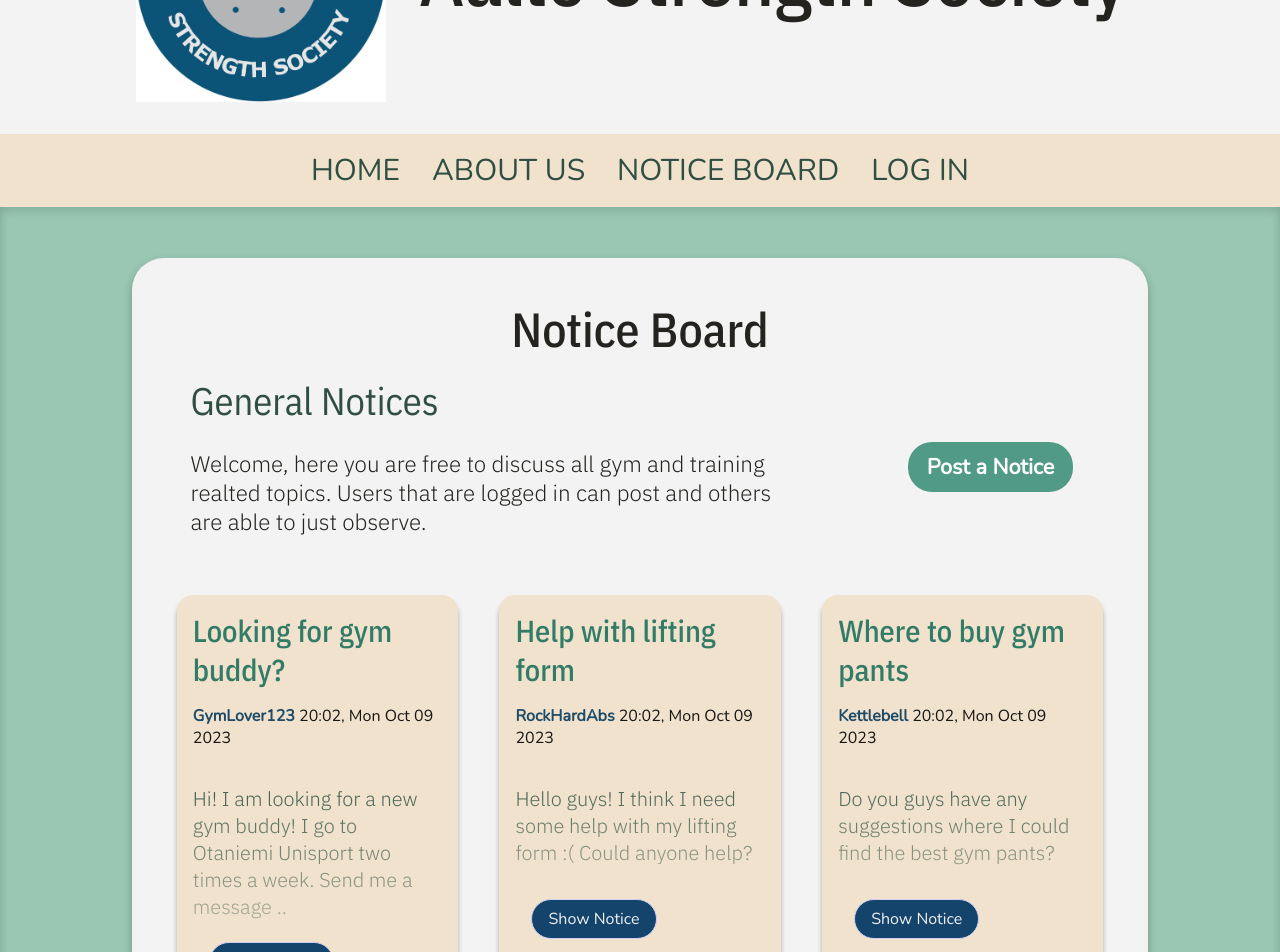
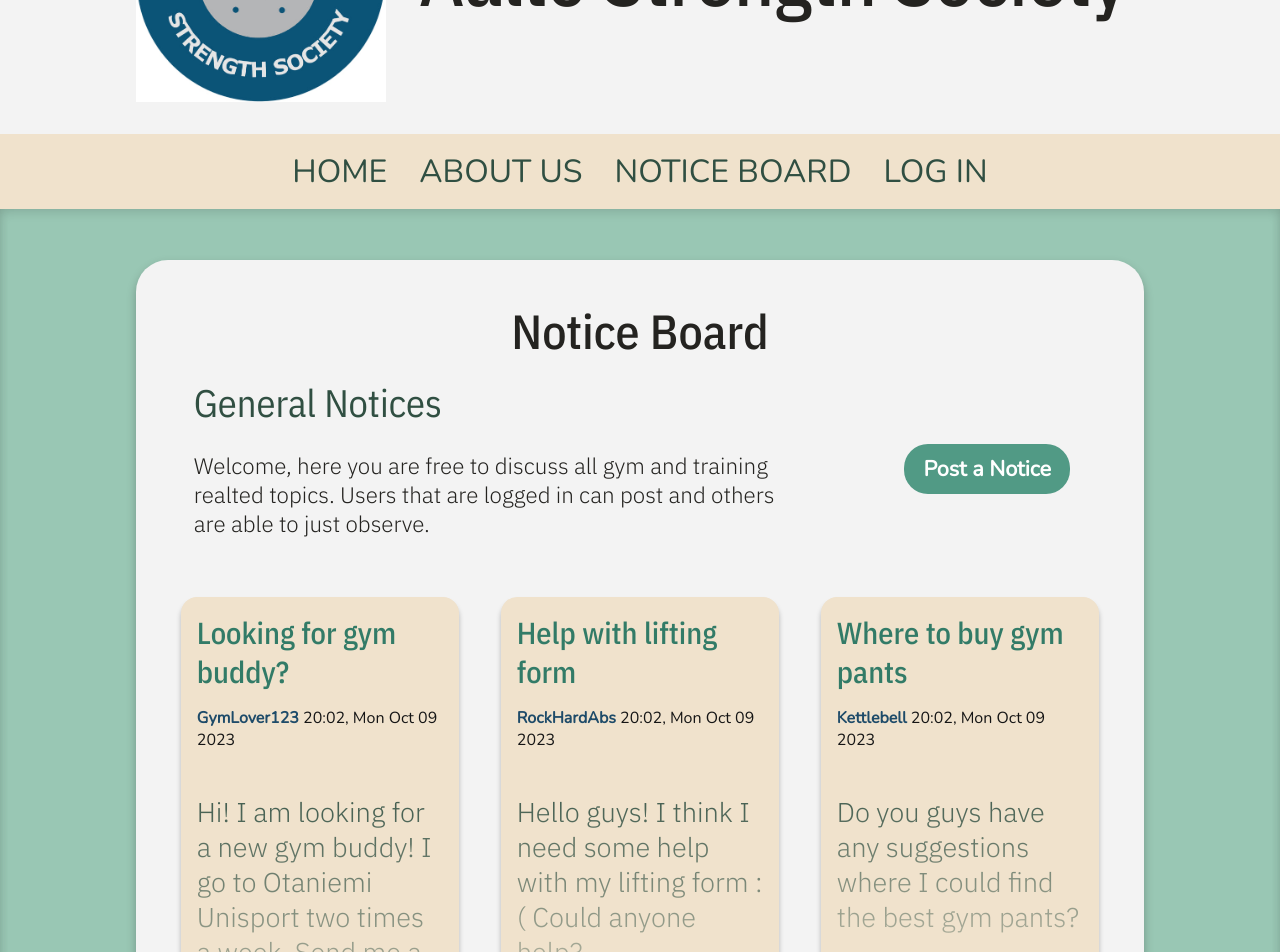
Before and after one commit to Testodus/Aalto-Strength-Society, a React (Create React App) app in the folder client/: page /noticeboard in a window 1280 px wide. Shown: the part 180-1132 px from the top of the page. Built offline with nearby package versions, Linux system fonts and the light colour scheme.

Commit message:
px -> rem

```diff
--- a/client/src/App.tsx
+++ b/client/src/App.tsx
@@ -34,8 +34,8 @@ const FrameDiv = styled.div`
   background: ${BG_COLOR_MAIN};
 
   box-shadow:
-    0px 5px 10px 0px rgba(0, 0, 0, 0.1) inset,
-    0px -5px 10px 0px rgba(0, 0, 0, 0.1) inset;
+    0 0.3rem 0.6rem 0 rgba(0, 0, 0, 0.1) inset,
+    0 -0.3rem 0.6rem 0 rgba(0, 0, 0, 0.1) inset;
 
   @media only screen and (max-width: 640px) {
     padding: 2rem 0rem 2rem 0rem;
--- a/client/src/components/Navbar.tsx
+++ b/client/src/components/Navbar.tsx
@@ -3,7 +3,7 @@ import styled from 'styled-components';
 import { useState } from 'react';
 
 const NavbarContainer = styled.nav`
-  max-width: 1000px;
+  max-width: 62rem;
   width: 100%;
   height: auto;
   display: flex;
@@ -14,26 +14,26 @@ const NavbarContainer = styled.nav`
     text-decoration: none;
     color: #304f42;
     padding: 1rem 1rem 1rem 1rem;
-    font-size: 30px;
+    font-size: 2rem;
 
     font-family: 'Nunito', sans-serif;
     font-weight: 400;
 
     @media only screen and (max-width: 640px) {
-      font-size: 24px;
+      font-size: 1.5rem;
     }
   }
 `;
 
 const FullWidthDiv = styled.div`
   width: 100%;
-  max-width: 750px;
+  max-width: 47rem;
   margin: 0;
   padding: 0;
 `;
 
 const SecondaryNavbarContainer = styled.nav`
-  max-width: 1000px;
+  max-width: 62rem;
   widht: max-content;
   height: max-content;
   display: flex;
@@ -44,13 +44,13 @@ const SecondaryNavbarContainer = styled.nav`
     text-decoration: none;
     color: #304f42;
     padding: 1rem 1rem 1rem 1rem;
-    font-size: 26px;
+    font-size: 1.6rem;
 
     font-family: 'Nunito', sans-serif;
     font-weight: 400;
 
     @media only screen and (max-width: 640px) {
-      font-size: 22px;
+      font-size: 1.4rem;
     }
   }
 `;
@@ -80,7 +80,7 @@ const NavButton = styled.button`
   text-decoration: none;
   font-weight: bold;
   border: none;
-  font-size: 24px;
+  font-size: 1.5rem;
   background: #f4f4f4;
   border-radius: 0.5rem;
   padding: 1rem 1.5rem;
--- a/client/src/pages/HomePage.tsx
+++ b/client/src/pages/HomePage.tsx
@@ -6,7 +6,7 @@ const HomePageContainer = styled.div`
   display: flex;
   flex-direction: row;
   align-items: center;
-  max-width: 1000px;
+  max-width: 62rem;
   width: 100%;
 
   @media only screen and (max-width: 640px) {
@@ -28,6 +28,7 @@ const TextContent = styled.div`
   flex-direction: column;
 `;
 
+// TODO: use actual images
 const ImageContainer = styled.svg`
   height: 250px;
   width: 250px;
--- a/client/src/pages/components/BasicFrame.tsx
+++ b/client/src/pages/components/BasicFrame.tsx
@@ -11,7 +11,7 @@ import {
 const ContentFrame = styled.div`
   display: flex;
   flex-direction: column;
-  max-width: 1000px;
+  max-width: 62rem;
   width: 100%;
   text-align: left;
   align-items: start;
--- a/client/src/pages/noticeboard/Notice.tsx
+++ b/client/src/pages/noticeboard/Notice.tsx
@@ -30,7 +30,7 @@ const NoticeDiv = styled.div`
   justify-content: space-between;
   height: min-content;
   margin: 0.3rem;
-  box-shadow: 0px 5px 5px 0px rgba(0, 0, 0, 0.3);
+  box-shadow: 0 0.3rem 0.3rem 0 rgba(0, 0, 0, 0.25);
 `;
 // jos haluut noticet saman kokosiks ota toi hieght pois
 
@@ -50,7 +50,6 @@ const FadedContentGrid = styled.div`
     border-radius: 1.5rem;
     margin: 1rem;
     background: ${SECONDARY_BUTTON_BG};
-    border: 1px solid #d0d1f2;
     width: max-content;
     padding: 0.5rem 1rem;
     align-self: center;
@@ -70,7 +69,7 @@ const Fade = styled.div`
 `;
 
 export const DarkBodyTextGrid = styled.p`
-  font-size: 20px;
+  font-size: 1.7rem;
   color: #304f42;
 
   font-family: 'IBM Plex Sans', sans-serif;
--- a/client/src/pages/noticeboard/Noticeboard.tsx
+++ b/client/src/pages/noticeboard/Noticeboard.tsx
@@ -13,7 +13,7 @@ import NoticeEl from './Notice';
 
 const NoticeBoardContainer = styled.div`
   width: 100%;
-  max-width: 1000px;
+  max-width: 62rem;
   display: flex;
   flex-direction: column;
   align-items: center;
@@ -49,7 +49,7 @@ const NoticesContainer = styled.div`
   display: grid;
   grid-template-columns: repeat(auto-fill, minmax(225px, 1fr));
   grid-gap: 2rem;
-  max-widht: 800px;
+  max-widht: 50rem;
   widht: 100%;
   margin: 2rem;
   padding-bottom: 1rem;
--- a/client/src/pages/profile/Profile.tsx
+++ b/client/src/pages/profile/Profile.tsx
@@ -1,9 +1,15 @@
 import React from 'react';
 import { useLoaderData } from 'react-router-dom';
-import { Bodytext, Heading2, Heading3 } from '../../shared-styles';
+import {
+  Bodytext,
+  Heading2,
+  Heading3,
+  RoundDivMedium,
+} from '../../shared-styles';
 import { Profile } from '../../types';
 import styled from 'styled-components';
 
+// TODO use actual images
 const ImageContainer = styled.div`
   height: 250px;
   width: 250px;
@@ -16,7 +22,7 @@ const ResponsiveContainer = styled.div`
   display: flex;
   flex-direction: row;
   align-items: center;
-  max-width: 1100px;
+  max-width: 62rem;
   width: 100%;
 
   @media only screen and (max-width: 640px) {
@@ -43,7 +49,7 @@ const ProfileElement = () => {
   return (
     <>
       {profile ? (
-        <div>
+        <RoundDivMedium>
           <Heading2>Profiles</Heading2>
           <ResponsiveContainer>
             <ImageContainer>
@@ -69,7 +75,7 @@ const ProfileElement = () => {
               ) : null}
             </div>
           </ResponsiveContainer>
-        </div>
+        </RoundDivMedium>
       ) : (
         <Heading2> Profile does not exist </Heading2>
       )}
--- a/client/src/pages/view-notice/ViewNotice.tsx
+++ b/client/src/pages/view-notice/ViewNotice.tsx
@@ -6,7 +6,7 @@ import styled from 'styled-components';
 
 const ViewNoticeContainer = styled.div`
   width: 100%;
-  max-width: 700px;
+  max-width: 44rem;
 `;
 
 const ViewNotice = () => {
--- a/client/src/shared-styles.ts
+++ b/client/src/shared-styles.ts
@@ -112,7 +112,7 @@ export const SecondaryButton = styled.button`
   border-radius: 1.5rem;
   margin: 1rem;
   background: ${palette.SECONDARY_BUTTON_BG};
-  border: 1px solid #d0d1f2;
+  border: none;
   width: max-content;
   padding: 0.5rem 1rem;
   align-self: center;
@@ -121,7 +121,7 @@ export const SecondaryButton = styled.button`
 // FORM
 
 export const FormLabel = styled.label`
-  font-size: 16px;
+  font-size: 1rem;
   color: #151515;
 
   font-family: 'Nunito', sans-serif;
@@ -166,28 +166,28 @@ export const FormStyle = styled.form`
 export const RoundDivSmall = styled.div`
   background: ${palette.BG_COLOR_ROUND_DIV_MEDIUM};
   border-radius: 2rem;
-  max-width: 700px;
+  max-width: 44rem;
   width: 100%;
   padding: 0.5rem;
   display: flex;
   align-items: center;
   justify-content: center;
   flex-direction: column;
-  box-shadow: 0px 5px 10px 0px rgba(0, 0, 0, 0.25);
+  box-shadow: 0 0.3rem 0.6rem 0 rgba(0, 0, 0, 0.25);
 `;
 
 export const RoundDivMedium = styled.div`
   background: ${palette.BG_COLOR_ROUND_DIV_MEDIUM};
   border-radius: 2rem;
   width: 100%;
-  max-width: 1000px;
+  max-width: 62rem;
   margin: 0.2rem;
   padding: 0.5rem;
   display: flex;
   align-items: center;
   justify-content: center;
   flex-direction: column;
-  box-shadow: 0px 5px 10px 0px rgba(0, 0, 0, 0.25);
+  box-shadow: 0 0.3rem 0.6rem 0 rgba(0, 0, 0, 0.25);
 
   @media only screen and (max-width: 640px) {
     widht: 97%;
```
